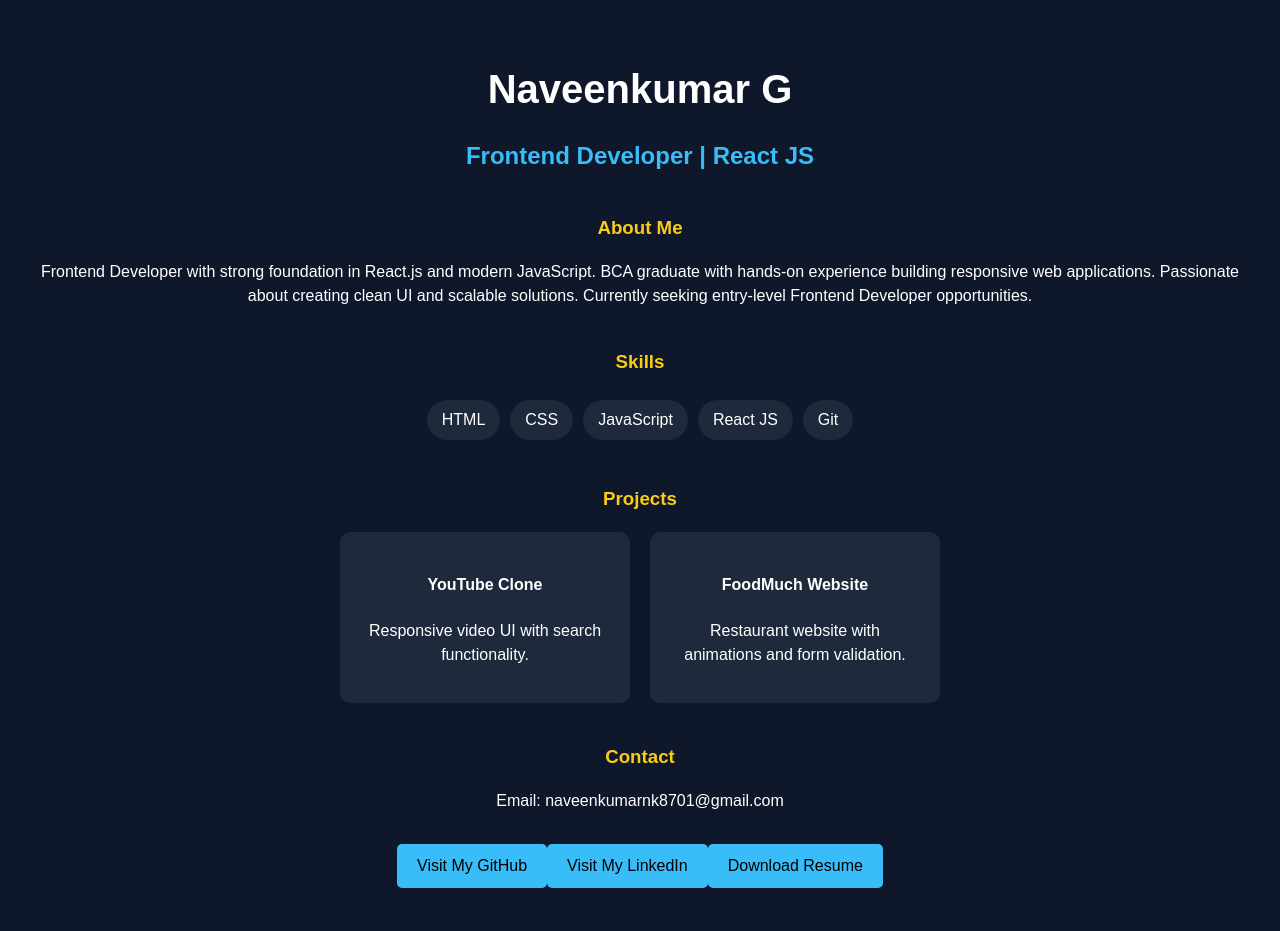
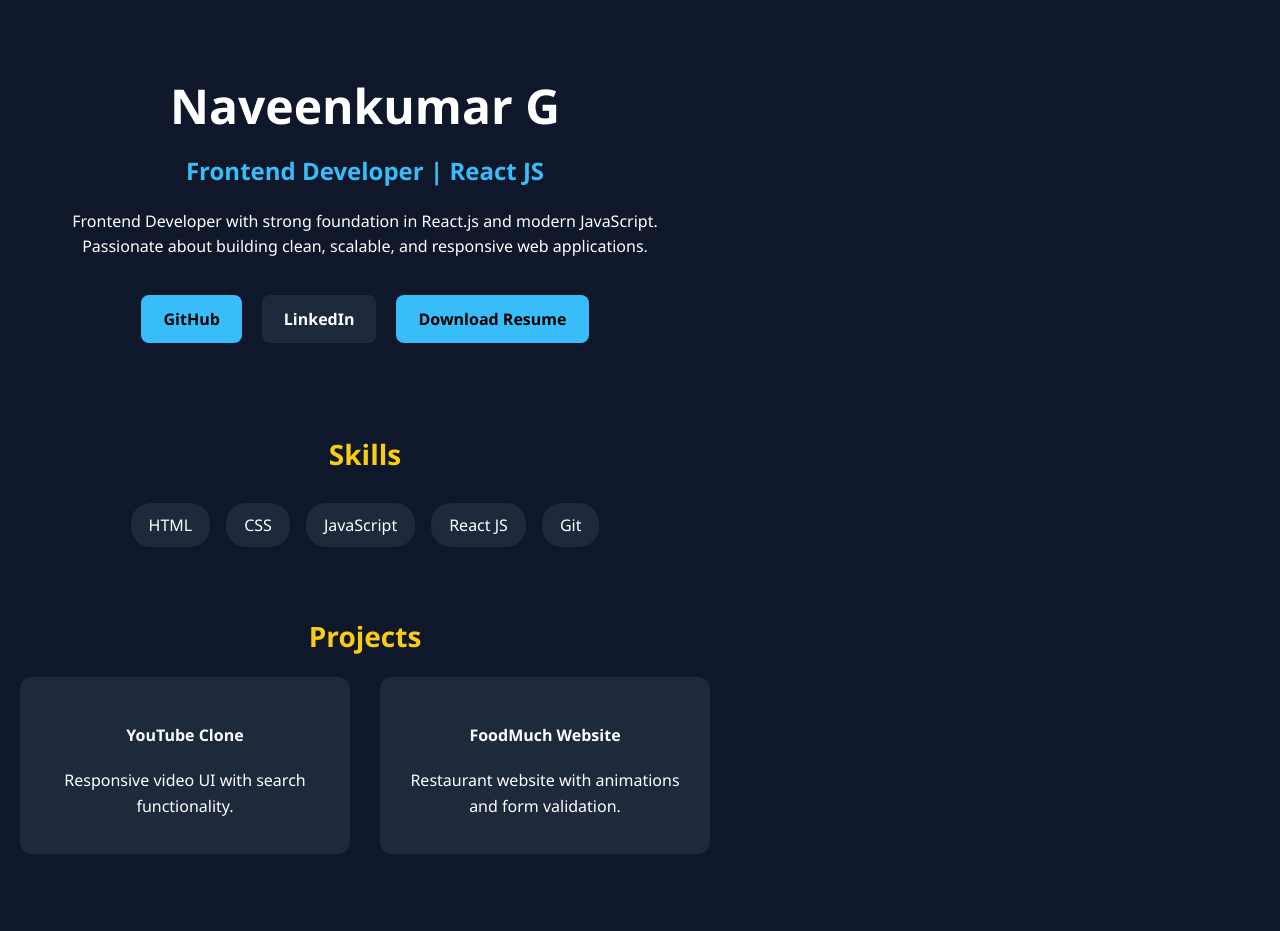
Before and after one commit to naveenkumarnk8701-glitch/nk-portfolio, a React (Vite) app: page / in a window 1280 px wide. Shown: the top 931 px of the page. Built offline with nearby package versions, Linux system fonts and the light colour scheme.

Commit message:
Upgraded to premium UI

```diff
--- a/src/App.css
+++ b/src/App.css
@@ -1,60 +1,111 @@
 body {
   margin: 0;
-  font-family: Arial, sans-serif;
-  background-color: #0f172a;
+  font-family: 'Segoe UI', sans-serif;
+  background: #0f172a;
   color: white;
+  scroll-behavior: smooth;
 }
 
 .container {
   text-align: center;
-  padding: 40px;
+  padding: 40px 20px;
+  max-width: 1000px;
+  margin: auto;
+}
+
+.hero {
+  margin-bottom: 80px;
 }
 
 h1 {
-  font-size: 40px;
+  font-size: 48px;
+  margin-bottom: 10px;
 }
 
 h2 {
   color: #38bdf8;
+  margin-bottom: 20px;
 }
 
 h3 {
-  margin-top: 40px;
+  margin-top: 60px;
+  margin-bottom: 20px;
   color: #facc15;
+  font-size: 28px;
+}
+
+p {
+  max-width: 600px;
+  margin: 10px auto;
+  line-height: 1.6;
+}
+
+.buttons {
+  margin-top: 25px;
+}
+
+.btn {
+  display: inline-block;
+  margin: 10px;
+  padding: 12px 22px;
+  background: #38bdf8;
+  color: black;
+  text-decoration: none;
+  border-radius: 8px;
+  font-weight: 600;
+  transition: all 0.3s ease;
+}
+
+.btn:hover {
+  transform: translateY(-3px);
+  background: #0ea5e9;
+}
+
+.secondary {
+  background: #1e293b;
+  color: white;
+}
+
+.secondary:hover {
+  background: #334155;
 }
 
 .skills span {
   display: inline-block;
   background: #1e293b;
-  padding: 8px 15px;
-  margin: 5px;
+  padding: 10px 18px;
+  margin: 8px;
   border-radius: 20px;
+  transition: 0.3s;
+}
+
+.skills span:hover {
+  background: #38bdf8;
+  color: black;
 }
 
 .projects {
   display: flex;
   justify-content: center;
-  gap: 20px;
+  gap: 30px;
   flex-wrap: wrap;
 }
 
 .card {
   background: #1e293b;
-  padding: 20px;
-  width: 250px;
-  border-radius: 10px;
+  padding: 25px;
+  width: 280px;
+  border-radius: 12px;
+  transition: 0.3s ease;
 }
 
-.btn {
-  display: inline-block;
-  margin-top: 15px;
-  padding: 10px 20px;
-  background: #38bdf8;
-  color: black;
-  text-decoration: none;
-  border-radius: 5px;
+.card:hover {
+  transform: translateY(-8px);
+  box-shadow: 0 10px 25px rgba(0,0,0,0.4);
 }
 
 footer {
-  margin-top: 40px;
+  margin-top: 80px;
+  font-size: 14px;
+  opacity: 0.7;
 }
--- a/src/App.jsx
+++ b/src/App.jsx
@@ -3,20 +3,38 @@ import "./App.css";
 function App() {
   return (
     <div className="container">
-      <h1>Naveenkumar G</h1>
-      <h2>Frontend Developer | React JS</h2>
 
-      <section>
-        <h3>About Me</h3>
+      <section className="hero">
+        <h1>Naveenkumar G</h1>
+        <h2>Frontend Developer | React JS</h2>
         <p>
-         <p>
-Frontend Developer with strong foundation in React.js and modern JavaScript.
-BCA graduate with hands-on experience building responsive web applications.
-Passionate about creating clean UI and scalable solutions.
-Currently seeking entry-level Frontend Developer opportunities.
-</p>
+          Frontend Developer with strong foundation in React.js and modern JavaScript.
+          Passionate about building clean, scalable, and responsive web applications.
+        </p>
 
-        </p>
+        <div className="buttons">
+          <a
+            href="https://github.com/naveenkumarnk8701-glitch"
+            target="_blank"
+            rel="noreferrer"
+            className="btn"
+          >
+            GitHub
+          </a>
+
+          <a
+            href="https://linkedin.com/in/YOUR-LINKEDIN-ID"
+            target="_blank"
+            rel="noreferrer"
+            className="btn secondary"
+          >
+            LinkedIn
+          </a>
+
+          <a href="/Naveenkumar_Resume.pdf" className="btn" download>
+            Download Resume
+          </a>
+        </div>
       </section>
 
       <section>
@@ -45,31 +63,6 @@ Currently seeking entry-level Frontend Developer opportunities.
         </div>
       </section>
 
-      <section>
-        <h3>Contact</h3>
-        <p>Email: naveenkumarnk8701@gmail.com</p>
-        <a
-          href="https://github.com/naveenkumarnk8701-glitch"
-          target="_blank"
-          rel="noreferrer"
-          className="btn"
-        >
-          Visit My GitHub
-        </a>
-        <a
-  href="https://linkedin.com/in/YOUR-LINKEDIN-ID"
-  target="_blank"
-  rel="noreferrer"
-  className="btn"
->
-  Visit My LinkedIn
-</a>
-<a href="/Naveenkumar_Resume.pdf" className="btn" download>
-  Download Resume
-</a>
-
-      </section>
-
       <footer>
         <p>© 2026 Naveenkumar G</p>
       </footer>
```
